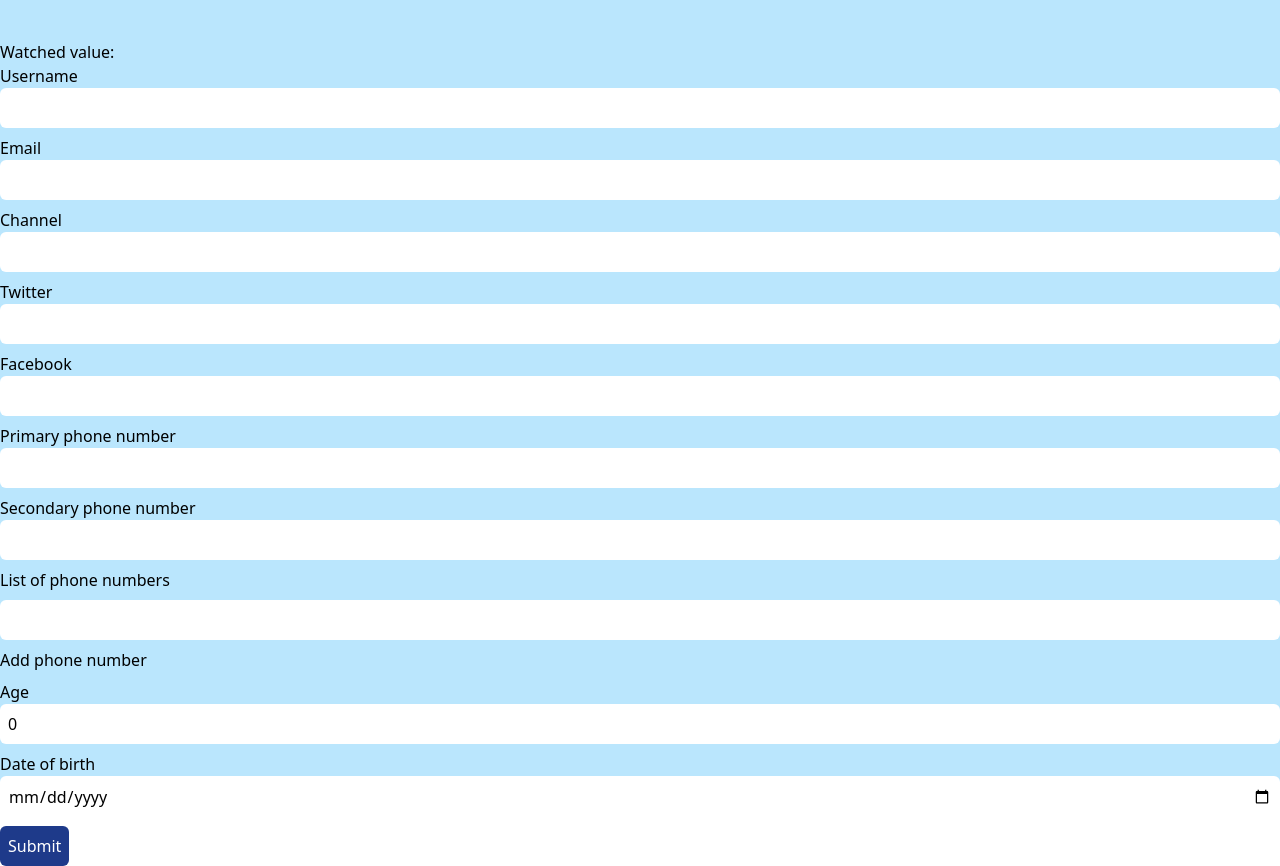
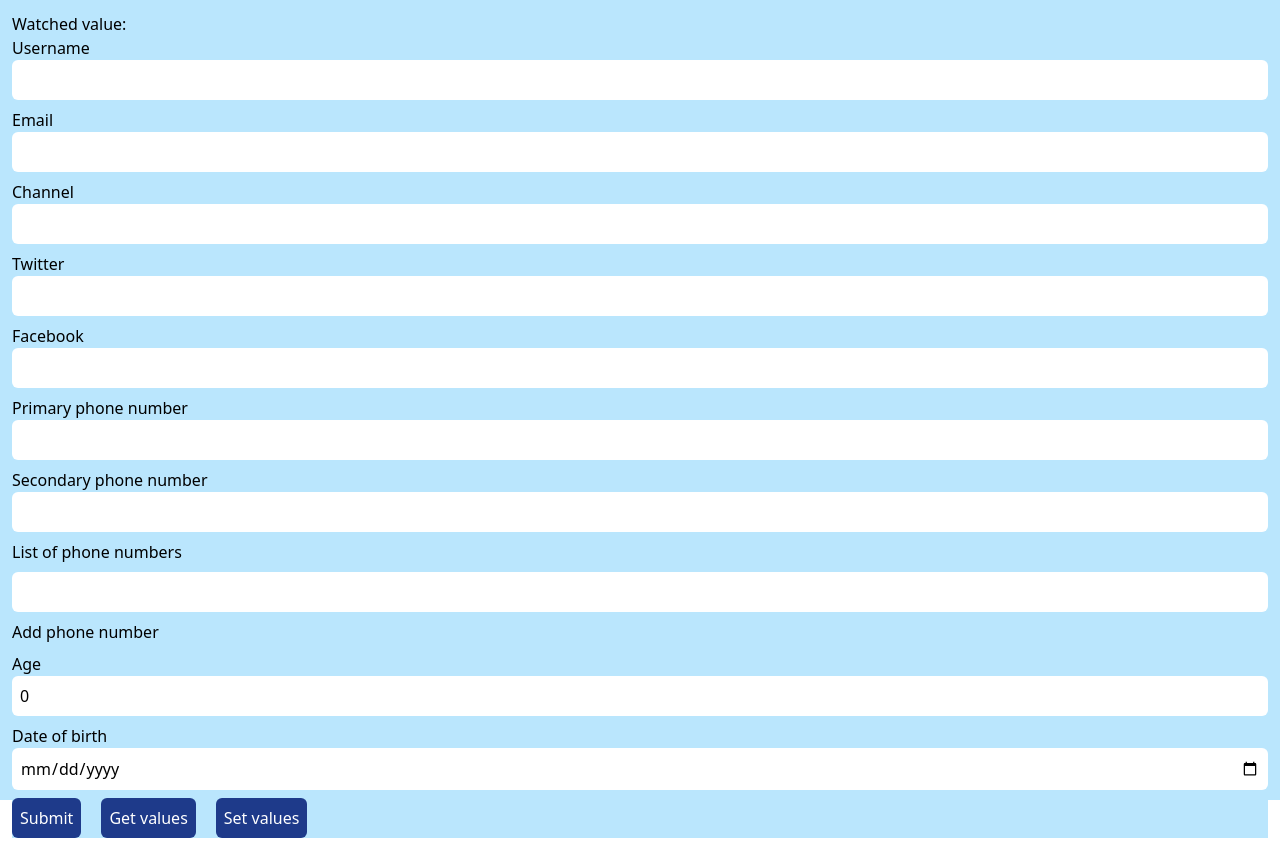
Before and after one commit to VatsalDave2102/react-hook-form-demo, a React (Vite) app: page / in a window 1280 px wide. After the commit the page ends 838 px from the top, so only its background shows below. Built offline with nearby package versions, Linux system fonts and the light colour scheme.

Commit message:
add setValues and getValues

```diff
--- a/src/App.tsx
+++ b/src/App.tsx
@@ -2,7 +2,7 @@ import YouTubeForm from "./components/YouTubeForm";
 
 function App() {
 	return (
-		<div className="bg-sky-200 h-screen">
+		<div className="container mx-auto bg-sky-200 h-screen p-3">
 			<YouTubeForm />
 		</div>
 	);
--- a/src/components/YouTubeForm.tsx
+++ b/src/components/YouTubeForm.tsx
@@ -1,6 +1,6 @@
 import { useFieldArray, useForm } from "react-hook-form";
 import { DevTool } from "@hookform/devtools";
-import { useEffect } from "react";
+// import { useEffect } from "react";
 
 type FormValues = {
 	username: string;
@@ -36,8 +36,18 @@ const YouTubeForm = () => {
 	// register lets us register on form fields
 	// handlerSubmit takes a submit method, it validate input and passes the values to submit method
 	// formState has many properties we are using it here to show error messages
-	const { register, control, handleSubmit, formState, watch } = form;
-	const { errors } = formState;
+	const {
+		register,
+		control,
+		handleSubmit,
+		formState,
+		watch,
+		getValues,
+		setValue,
+	} = form;
+	const { errors, touchedFields, dirtyFields, isDirty } = formState;
+
+	console.log(touchedFields, dirtyFields, isDirty);
 
 	// useFieldArray to add dynamic to fields
 	const { fields, append, remove } = useFieldArray({
@@ -49,20 +59,35 @@ const YouTubeForm = () => {
 		console.log("Form submitted", formdata);
 	};
 
+	// getValues returns the current values to form fields
+	const handleGetValues = () => {
+		console.log("Get values", getValues());
+	};
+
+	// setValues sets the value to the field passed to it, but it doesn't validates or changes dirty/touched states, to do that we need to pass an object
+	const handleSetValues = () => {
+		setValue("username", "", {
+			shouldValidate: true,
+			shouldDirty: true,
+			shouldTouch: true,
+		});
+	};
+
 	// watch helps us to watch the changed value, it accepts a field name or an array of fields, if dont call with any value, it observers the whole form field values
 	const watchUsername = watch("username");
 
 	// if you want to perform a side effect using watch, call watch inside a useEffect and pass a function to watch
 
-	useEffect(() => {
-		watch((value) => {
-			console.log(value);
-		});
-	}, [watch]);
+	// useEffect(() => {
+	// 	watch((value) => {
+	// 		console.log(value);
+	// 	});
+	// }, [watch]);
+
 	// register itself return 4 properties, rather than this destructure register on the input itself
 	// const { name, ref, onBlur, onChange } = register("username");
 	return (
-		<div className="container mx-auto pt-10">
+		<div className=" bg-sky-200">
 			<h1>Watched value: {watchUsername}</h1>
 			<form
 				className="flex flex-col gap-2"
@@ -213,9 +238,23 @@ const YouTubeForm = () => {
 					/>
 					<p className="text-red-500">{errors.dob?.message}</p>
 				</div>
-				<div>
+				<div className="flex justify-start gap-x-5">
 					<button className="p-2 bg-blue-900 text-white rounded-md hover:bg-blue-500">
 						Submit
+					</button>
+					<button
+						type="button"
+						onClick={handleGetValues}
+						className="p-2 bg-blue-900 text-white rounded-md hover:bg-blue-500"
+					>
+						Get values
+					</button>
+					<button
+						type="button"
+						onClick={handleSetValues}
+						className="p-2 bg-blue-900 text-white rounded-md hover:bg-blue-500"
+					>
+						Set values
 					</button>
 				</div>
 			</form>
```
